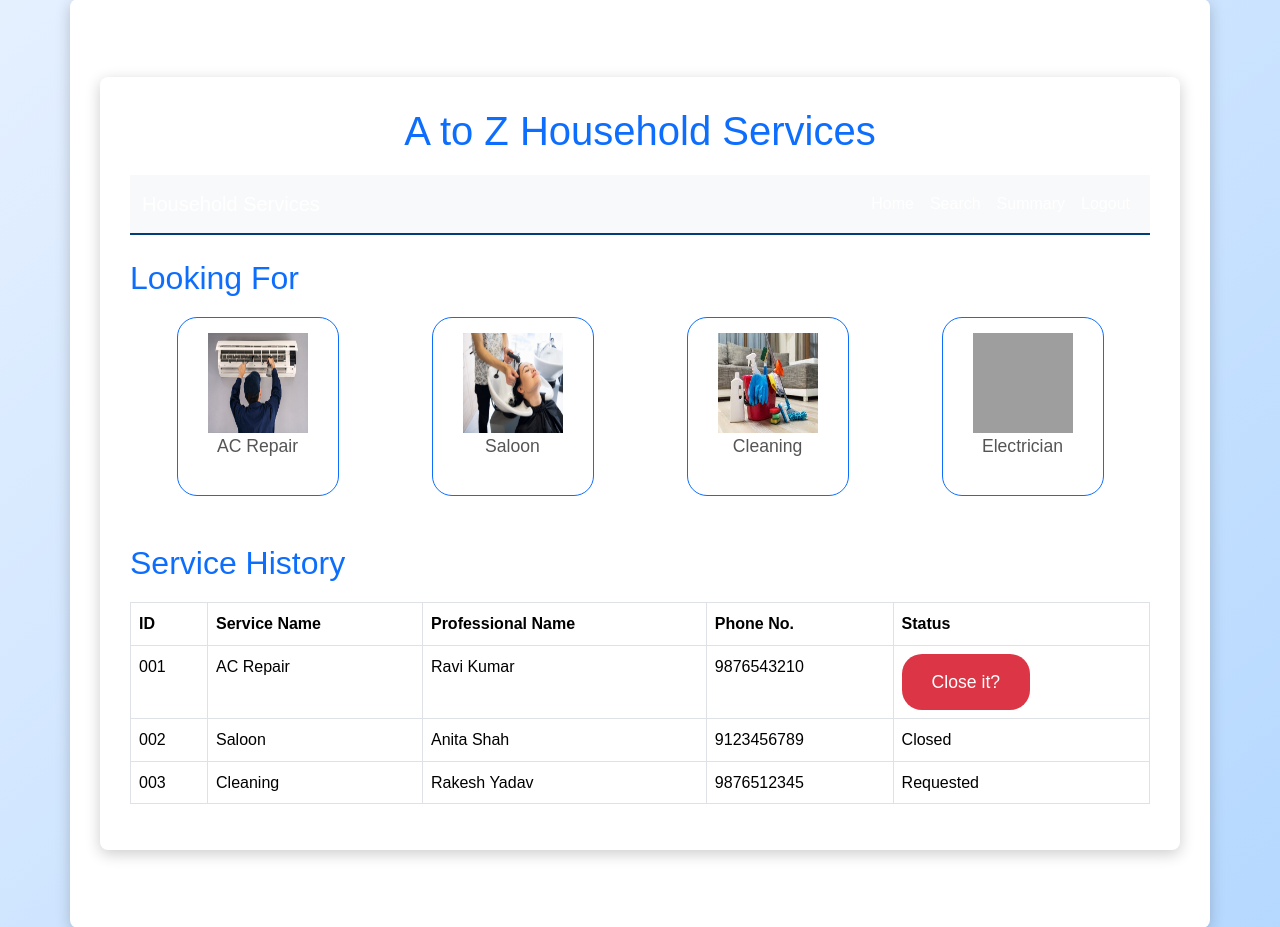
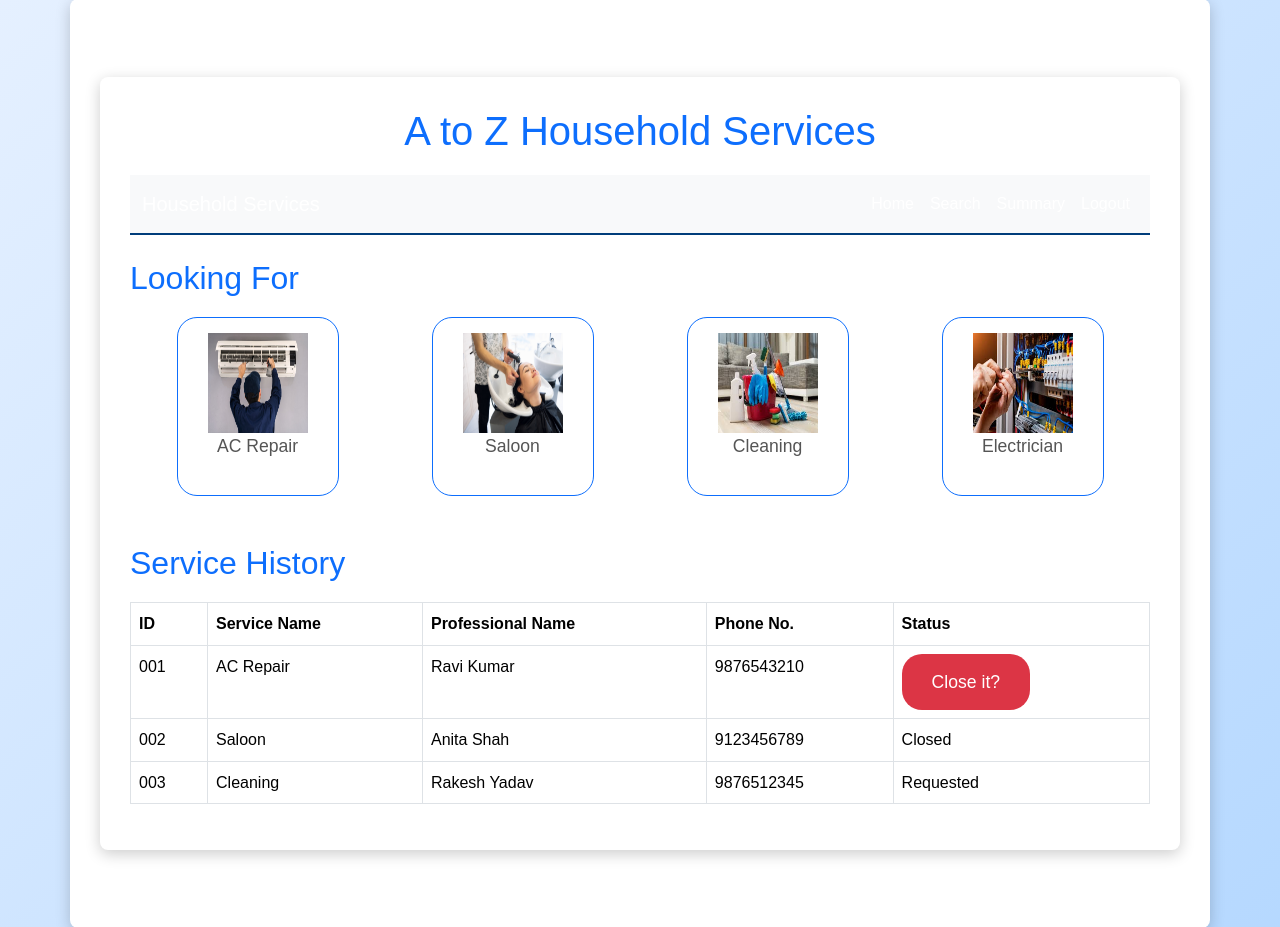
Before and after one commit to Dhruvi-Khandelwal/Household_Services, a Flask app: page /user/customer_dashboard in a window 1280 px wide. Shown: the part 85-1012 px from the top of the page. Run offline with Flask 3, Linux system fonts and the light colour scheme; grey boxes are pictures that could not be loaded.

Commit message:
updated customer_dashboard.html

```diff
--- a/templates/user/customer_dashboard.html
+++ b/templates/user/customer_dashboard.html
@@ -45,7 +45,8 @@
             </div>
             <div class="text-center">
                 <button class="btn btn-outline-primary">
-                    <img src="electrician.jpg" alt="Electrician" width="100" height="100">
+                    <img src="{{ url_for('static', filename='electrician.jpeg') }}" alt="Electrician" width="100"
+                        height="100">
                     <p>Electrician</p>
                 </button>
             </div>
```
Also changed, not shown: static/electrician.jpeg (added).
